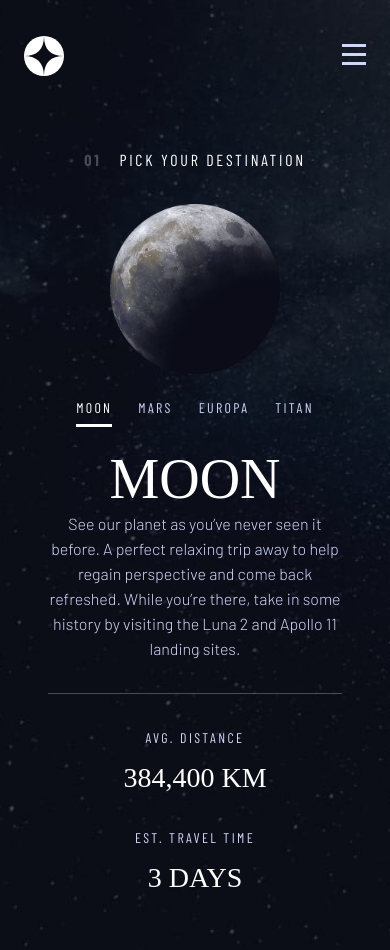
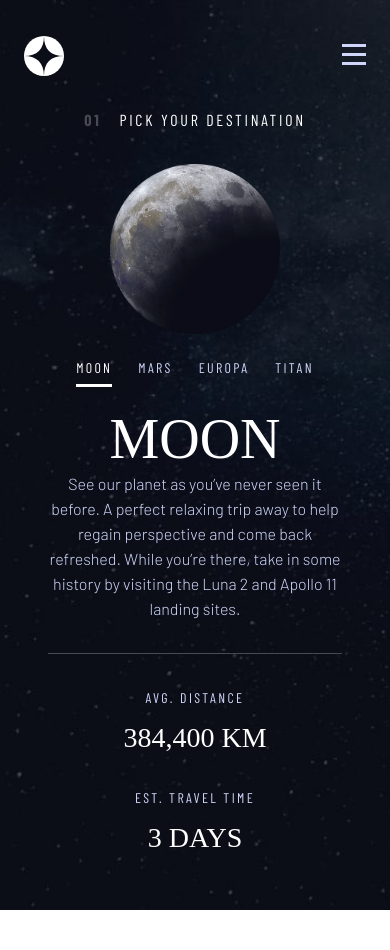
Before and after one commit to gcarter89/space-tourism-website, a React (Create React App) app: page /destination in a window 390 px wide. After the commit the page ends 910 px from the top, so only its background shows below. Built offline with nearby package versions, Linux system fonts and the light colour scheme; a web font is replaced by a local one.

Commit message:
fixing header alignment

```diff
--- a/src/Styles/Destination.module.scss
+++ b/src/Styles/Destination.module.scss
@@ -322,11 +322,12 @@
     }
 
     .headingPlanet {
-        margin-top: unset;
+
         flex-direction: column;
         align-items: center;
 
         .heading {
+            margin-top: unset;
             margin-left: unset;
             text-align: center;
         }
```
